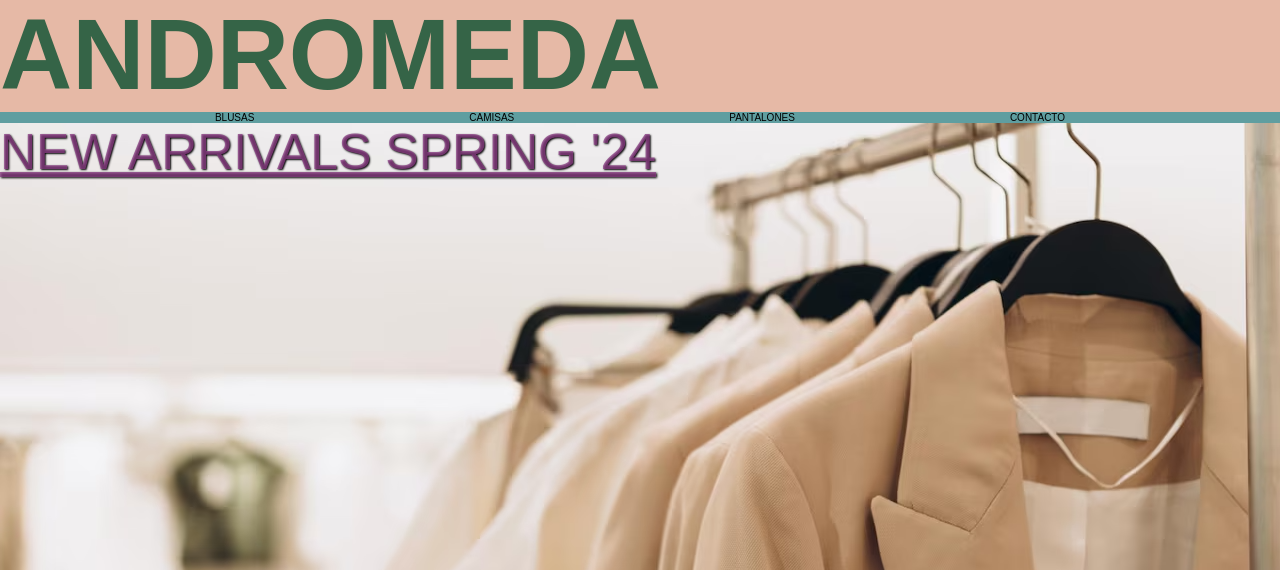
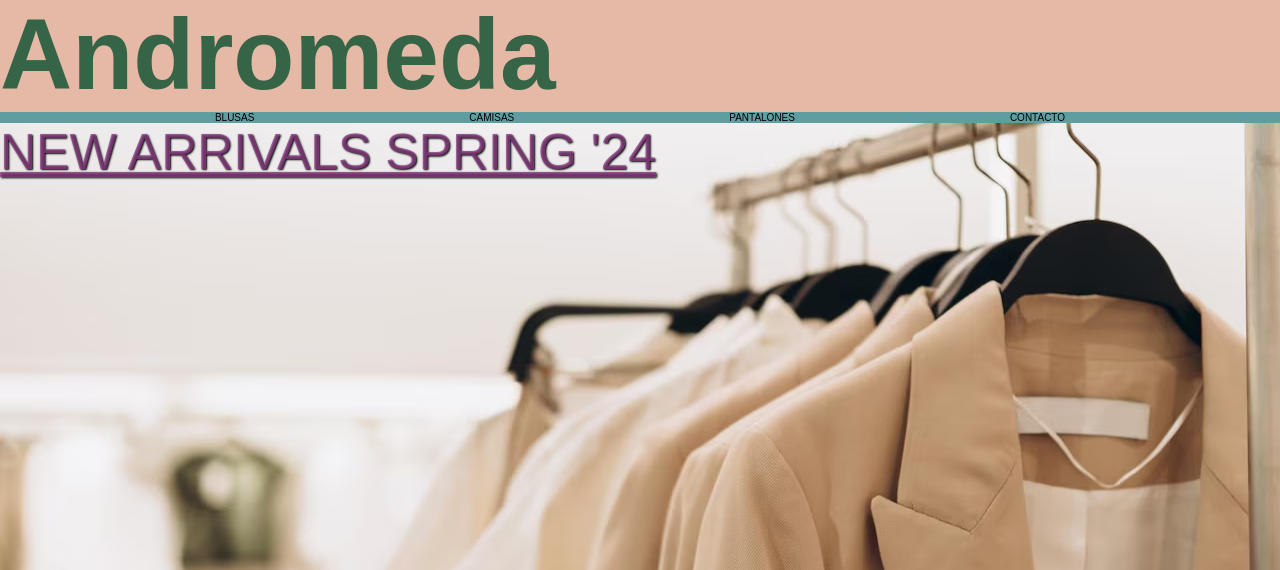
Before and after one commit to MTimchukB/proyecto-andromeda, a plain HTML site: page index.html in a window 1280 px wide. Shown: the part 85-655 px from the top of the page. Drawn offline with Linux system fonts and the light colour scheme.

```diff
--- a/index.html
+++ b/index.html
@@ -17,7 +17,7 @@
 
 <!--Logotipo y nombre de la empresa-->
         <a href="./medios/logo.jpg"><img class="logo" src="./medios/logo.jpg" alt="logo"></a>
-        <h1>ANDROMEDA</h1>
+        <h1>Andromeda</h1>
 
 <!--Menú de navegación-->
         <nav>
```
